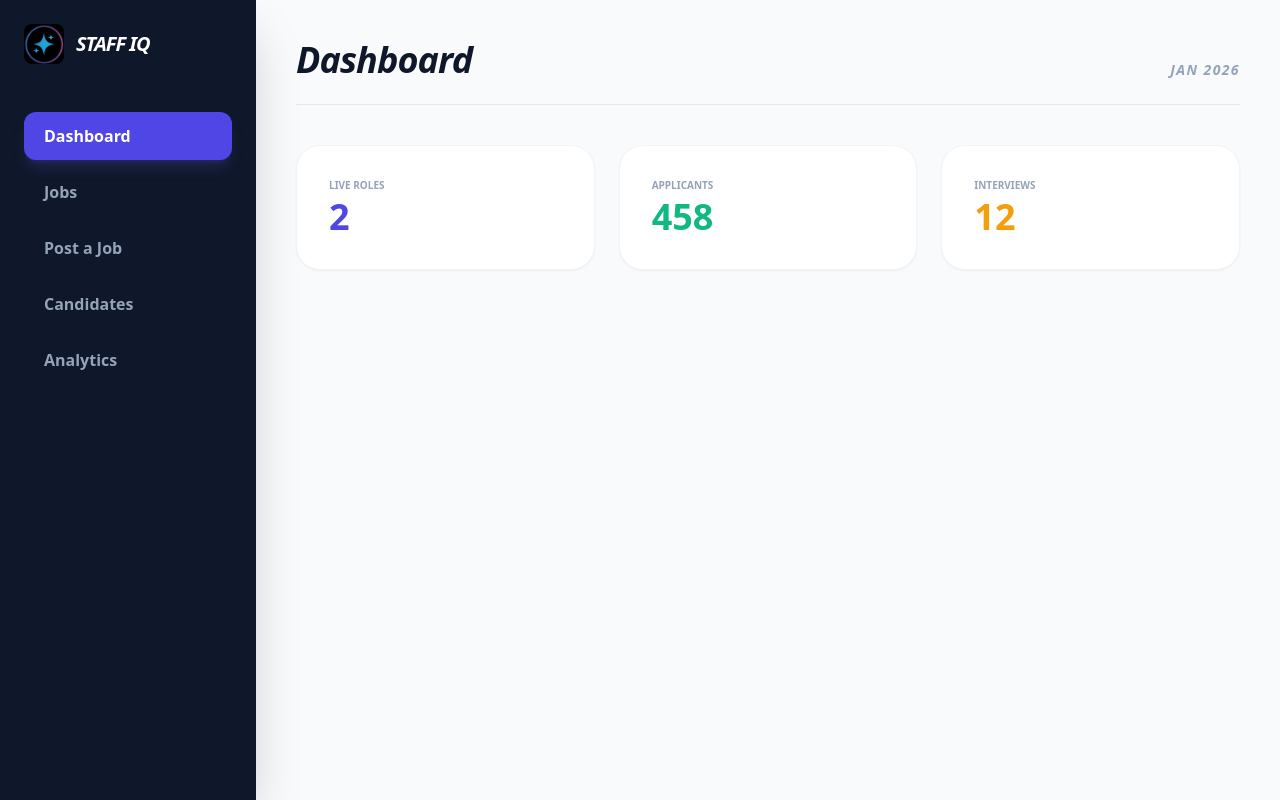
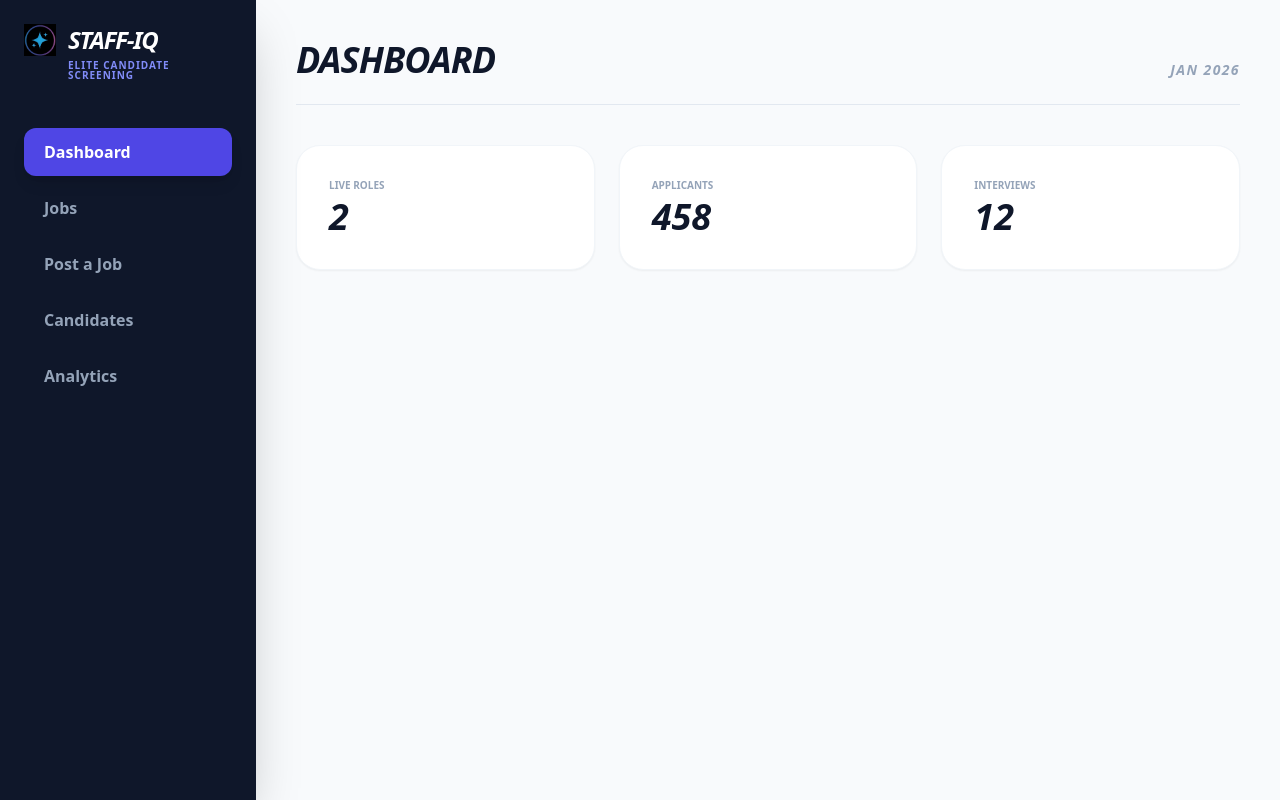
Before and after one commit to dansims2024-afk/staff-iq, a React (Vite) app: page / in a window 1280 px wide. Built offline with nearby package versions, Linux system fonts and the light colour scheme.

Commit message:
Update App.jsx

```diff
--- a/src/App.jsx
+++ b/src/App.jsx
@@ -33,18 +33,26 @@ export default function App() {
       const result = await model.generateContent(prompt);
       setDescription(result.response.text());
     } catch (e) {
-      alert("AI Error: Check your API Key in the code.");
+      alert("AI Error: Check your API Key.");
     } finally { setIsGenerating(false); }
   };
 
   return (
     <div className="flex min-h-screen bg-[#F8FAFC] text-[#0F172A] font-sans">
 
-      {/* SIDEBAR WITH YOUR UPLOADED LOGO */}
+      {/* SIDEBAR WITH UPDATED BRANDING */}
       <nav className="w-64 bg-[#0F172A] text-white p-6 fixed h-full flex flex-col shadow-2xl z-20">
-        <div className="mb-12 flex items-center gap-3">
-           <img src="/logo.png" alt="Staff IQ" className="w-10 h-10 object-contain rounded-lg shadow-inner" />
-           <h1 className="text-xl font-black italic tracking-tighter uppercase">STAFF IQ</h1>
+        <div className="mb-12">
+          <div className="flex items-center gap-3 mb-1">
+             <img src="/logo.png" alt="Staff-IQ Logo" className="w-8 h-8 object-contain" />
+             {/* Matching font: Heavy, Italicized, Tight spacing */}
+             <h1 className="text-2xl font-[900] italic tracking-tighter uppercase leading-none">
+               Staff-IQ
+             </h1>
+          </div>
+          <p className="text-[10px] font-bold text-indigo-400 uppercase tracking-widest ml-11 leading-none">
+            Elite Candidate Screening
+          </p>
         </div>
 
         <div className="flex flex-col gap-2 flex-1">
@@ -53,7 +61,7 @@ export default function App() {
               key={tab}
               onClick={() => { setActiveTab(tab); setSelectedJob(null); }}
               className={`text-left p-3 px-5 rounded-xl font-bold transition-all flex items-center gap-3 ${
-                activeTab === tab ? 'bg-indigo-600 text-white shadow-lg shadow-indigo-500/20' : 'text-slate-400 hover:bg-slate-800'
+                activeTab === tab ? 'bg-indigo-600 text-white shadow-lg' : 'text-slate-400 hover:bg-slate-800'
               }`}
             >
               {tab}
@@ -65,7 +73,9 @@ export default function App() {
       {/* MAIN CONTENT AREA */}
       <main className="flex-1 ml-64 p-10 bg-[#F8FAFC]">
         <header className="mb-10 flex justify-between items-end border-b border-slate-200 pb-6">
-          <h2 className="text-4xl font-black italic tracking-tight">{activeTab}</h2>
+          <h2 className="text-4xl font-[900] italic tracking-tight uppercase">
+            {activeTab}
+          </h2>
           <div className="text-sm font-bold text-slate-400 uppercase tracking-widest italic">JAN 2026</div>
         </header>
 
@@ -74,32 +84,32 @@ export default function App() {
           <div className="grid grid-cols-3 gap-6 animate-in fade-in duration-500">
             <div className="bg-white p-8 rounded-3xl shadow-sm border border-slate-100">
               <p className="text-slate-400 text-[10px] font-black uppercase mb-1">Live Roles</p>
-              <p className="text-4xl font-black text-indigo-600">{jobs.length}</p>
+              <p className="text-4xl font-[900] italic">{jobs.length}</p>
             </div>
             <div className="bg-white p-8 rounded-3xl shadow-sm border border-slate-100">
               <p className="text-slate-400 text-[10px] font-black uppercase mb-1">Applicants</p>
-              <p className="text-4xl font-black text-emerald-500">458</p>
+              <p className="text-4xl font-[900] italic">458</p>
             </div>
             <div className="bg-white p-8 rounded-3xl shadow-sm border border-slate-100">
               <p className="text-slate-400 text-[10px] font-black uppercase mb-1">Interviews</p>
-              <p className="text-4xl font-black text-amber-500">12</p>
+              <p className="text-4xl font-[900] italic">12</p>
             </div>
           </div>
         )}
 
-        {/* JOBS VIEW WITH SMART TRACKING */}
+        {/* JOBS VIEW */}
         {activeTab === 'Jobs' && (
           <div className="space-y-6 animate-in fade-in duration-500">
             {jobs.map(job => (
               <div key={job.id} className="bg-white p-8 rounded-3xl border border-slate-100 shadow-sm transition-all hover:shadow-md">
                 <div className="flex justify-between items-start mb-4">
                   <div>
-                    <h4 className="text-2xl font-black">{job.title}</h4>
+                    <h4 className="text-2xl font-[900] italic uppercase">{job.title}</h4>
                     <p className="text-slate-400 font-bold uppercase text-[10px] tracking-widest">{job.dept} • {job.location}</p>
                   </div>
                   <button
                     onClick={() => setSelectedJob(selectedJob?.id === job.id ? null : job)}
-                    className="bg-indigo-600 text-white px-6 py-2 rounded-xl text-xs font-black shadow-lg shadow-indigo-200"
+                    className="bg-indigo-600 text-white px-6 py-2 rounded-xl text-xs font-black shadow-lg"
                   >
                     Share & Track 🔗
                   </button>
@@ -111,8 +121,8 @@ export default function App() {
                       {['LinkedIn', 'Indeed'].map(src => (
                         <div key={src} className="flex items-center gap-3 bg-white p-3 rounded-xl border border-slate-200">
                           <span className="text-[10px] font-black w-16">{src}</span>
-                          <input readOnly value={`https://staffiq.app/apply/${job.id}?source=${src.toLowerCase()}`} className="flex-1 text-[10px] font-mono text-slate-500 bg-transparent border-none outline-none" />
-                          <button className="text-[10px] font-black text-indigo-600 hover:text-indigo-800" onClick={() => {navigator.clipboard.writeText(`https://staffiq.app/apply/${job.id}?source=${src.toLowerCase()}`); alert('Link Copied!')}}>COPY</button>
+                          <input readOnly value={`https://staff-iq.app/apply/${job.id}?source=${src.toLowerCase()}`} className="flex-1 text-[10px] font-mono text-slate-500 bg-transparent border-none outline-none" />
+                          <button className="text-[10px] font-black text-indigo-600" onClick={() => alert('Link Copied!')}>COPY</button>
                         </div>
                       ))}
                     </div>
@@ -138,7 +148,7 @@ export default function App() {
                  </button>
               </div>
               <textarea value={description} onChange={(e) => setDescription(e.target.value)} className="w-full h-80 p-6 bg-slate-50 rounded-3xl border-none mb-8 text-sm leading-relaxed" placeholder="Click 'Generate' to see magic..." />
-              <button className="w-full py-5 bg-[#0F172A] text-white rounded-2xl font-black text-lg hover:bg-indigo-600 transition-all shadow-xl shadow-slate-200">Publish Job 🚀</button>
+              <button className="w-full py-5 bg-[#0F172A] text-white rounded-2xl font-black text-lg hover:bg-indigo-600 transition-all">Publish Job 🚀</button>
             </div>
           </div>
         )}
@@ -173,9 +183,9 @@ export default function App() {
         {activeTab === 'Analytics' && (
           <div className="grid grid-cols-2 gap-8 animate-in fade-in">
              <div className="bg-white p-10 rounded-3xl border border-slate-100 shadow-sm text-center">
-                <h4 className="text-[10px] font-black text-slate-400 uppercase mb-8">Overall Match Rate</h4>
-                <div className="w-48 h-48 rounded-full border-[12px] border-indigo-500 mx-auto flex items-center justify-center shadow-lg shadow-indigo-100">
-                   <p className="text-4xl font-black italic tracking-tighter">82%</p>
+                <h4 className="text-[10px] font-black text-slate-400 uppercase mb-8">Match Rate</h4>
+                <div className="w-48 h-48 rounded-full border-[12px] border-indigo-500 mx-auto flex items-center justify-center">
+                   <p className="text-4xl font-[900] italic">82%</p>
                 </div>
              </div>
              <div className="bg-white p-10 rounded-3xl border border-slate-100 shadow-sm">
@@ -184,7 +194,7 @@ export default function App() {
                    {['LinkedIn', 'Indeed', 'Referrals'].map((s, i) => (
                      <div key={s} className="space-y-2">
                         <div className="flex justify-between text-[10px] font-black uppercase tracking-widest text-slate-500"><span>{s}</span><span>{90 - (i*20)}%</span></div>
-                        <div className="h-2.5 bg-slate-100 rounded-full"><div className="h-full bg-indigo-500 rounded-full transition-all duration-1000" style={{width: `${90-(i*20)}%`}}></div></div>
+                        <div className="h-2.5 bg-slate-100 rounded-full"><div className="h-full bg-indigo-500 rounded-full" style={{width: `${90-(i*20)}%`}}></div></div>
                      </div>
                    ))}
                 </div>
```
